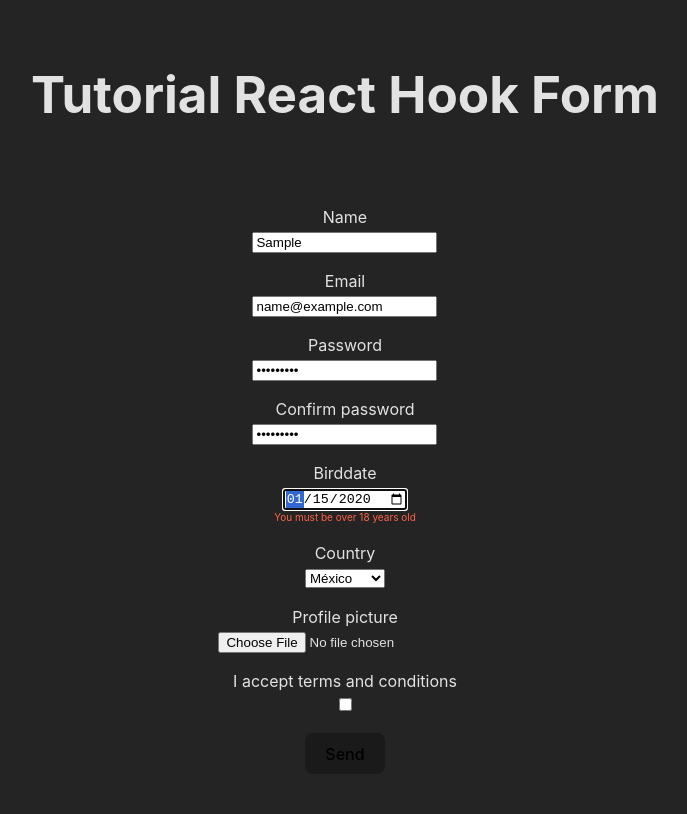
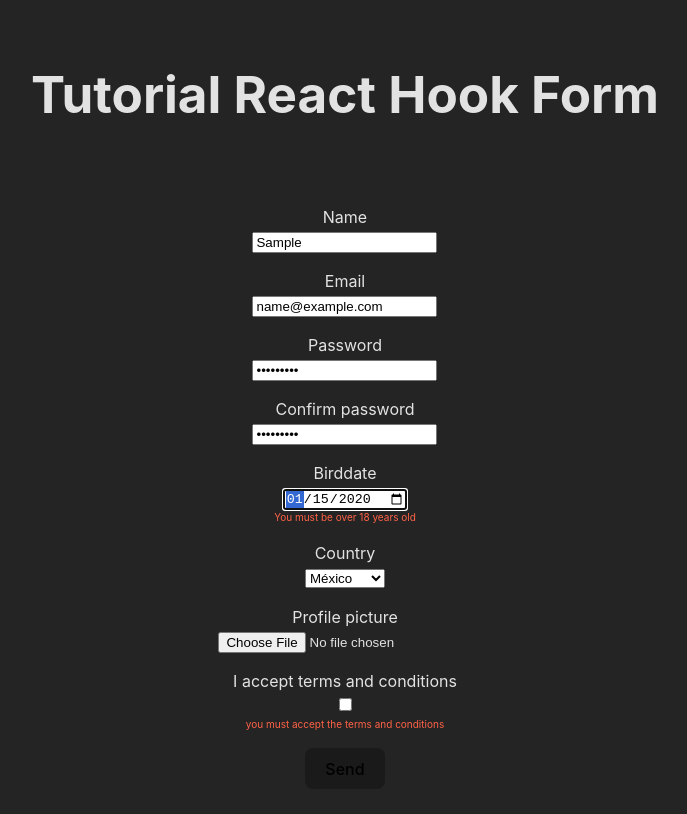
Before and after one commit to Ariel2911/tutorialReactHookForm, a React (Vite) app: page / in a window 1280 px wide. Both pictures are taken after typing "Sample", "name@example.com", "Sample123", "Sample123", "2020-01-15" into the empty fields and a click on the button "Send". Shown: the top 814 px of the page, without its empty margins (295-982 px from the left). Built offline with nearby package versions, Linux system fonts and the light colour scheme.

Commit message:
feat(form): add validation and message in the terms input

```diff
--- a/src/App.tsx
+++ b/src/App.tsx
@@ -151,7 +151,17 @@ function App() {
         <input type='file' {...register('picture')} />
 
         <label htmlFor='terms'>I accept terms and conditions</label>
-        <input type='checkbox' {...register('terms')} />
+        <input
+          type='checkbox'
+          {...register('terms', {
+            required: 'you must accept the terms and conditions'
+          })}
+        />
+        <ErrorMessage
+          errors={errors}
+          name="terms"
+          render={({ message }) => <span>{message}</span>}
+        />
 
         <button>Send</button>
 
```
